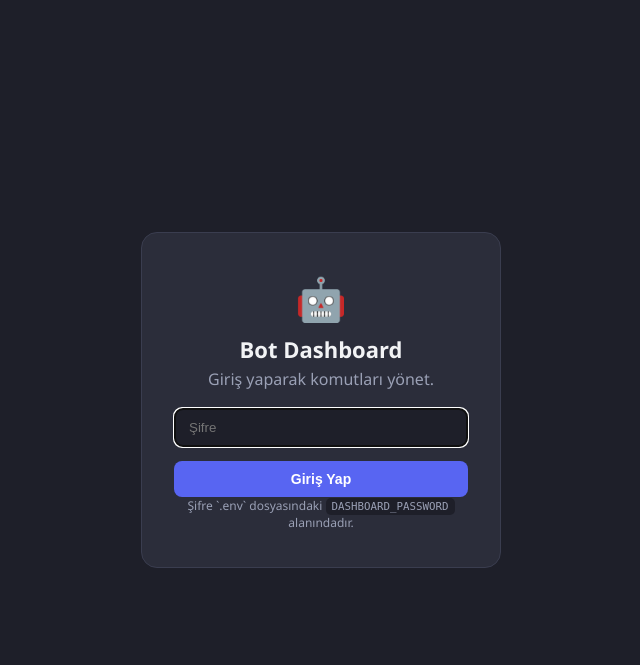
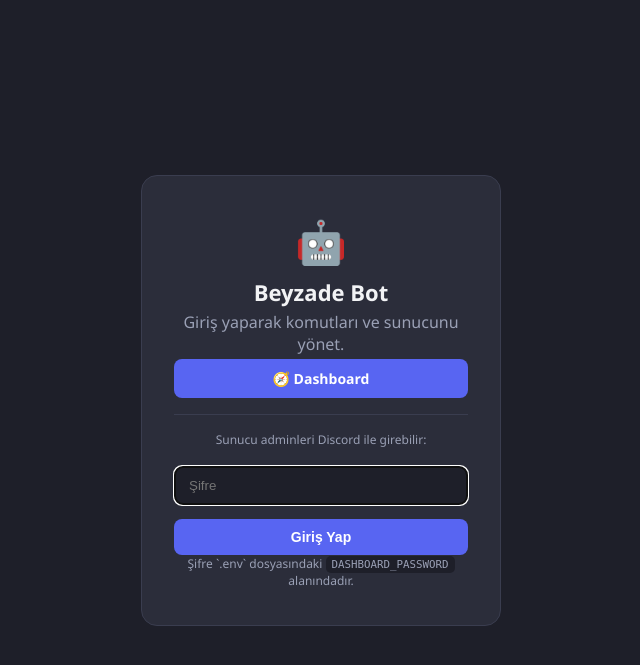
Before and after one commit to kaanpasam0675-web/beyzadebot, a Flask app: template dashboard/templates/login.html in a window 1280 px wide. Shown: the top 665 px of the page, without its empty margins (319-959 px from the left). Run offline with Flask 3, Linux system fonts and the light colour scheme; the template is opened without the code that fills it, so the values that code supplies are empty.

Commit message:
Landing sayfasi: Uygulamayi Ekle + Dashboard butonlari

```diff
--- a/dashboard/app.py
+++ b/dashboard/app.py
@@ -133,7 +133,13 @@ def login():
             return redirect(url_for("home"))
         error = "Yanlış şifre."
     oauth_url = _discord_oauth_url() if config.DISCORD_CLIENT_ID else None
-    return render_template("login.html", error=error, oauth_url=oauth_url)
+    invite_url = (
+        f"https://discord.com/api/oauth2/authorize?client_id={config.DISCORD_CLIENT_ID}"
+        "&permissions=8&scope=bot%20applications.commands"
+        if config.DISCORD_CLIENT_ID
+        else None
+    )
+    return render_template("login.html", error=error, oauth_url=oauth_url, invite_url=invite_url)
 
 
 @app.route("/login/discord")
--- a/dashboard/templates/login.html
+++ b/dashboard/templates/login.html
@@ -9,16 +9,22 @@
 <body class="login-body">
   <div class="login-card">
     <div class="login-logo">🤖</div>
-    <h1>Bot Dashboard</h1>
-    <p class="muted">Giriş yaparak komutları yönet.</p>
+    <h1>Beyzade Bot</h1>
+    <p class="muted">Giriş yaparak komutları ve sunucunu yönet.</p>
     {% if error %}
       <div class="alert error">{{ error }}</div>
     {% endif %}
+    {% if invite_url %}
+      <a class="btn success" href="{{ invite_url }}" target="_blank" rel="noopener" style="width:100%;text-align:center;margin-bottom:10px;">➕ Uygulamayı Ekle</a>
+    {% endif %}
+    <a class="btn discord-btn" href="{{ url_for('home') }}" style="width:100%;text-align:center;">🧭 Dashboard</a>
+    <hr style="margin:16px 0;border:none;border-top:1px solid var(--border);">
+    <p class="muted small" style="text-align:center;margin-bottom:10px;">Sunucu adminleri Discord ile girebilir:</p>
     {% if oauth_url %}
       <a class="btn discord-btn" href="{{ oauth_url }}" style="width:100%;text-align:center;margin-bottom:10px;">Discord ile Giriş</a>
     {% endif %}
     <form method="post">
-      <input type="password" name="password" placeholder="Şifre" required autofocus>
+      <input type="password" name="password" placeholder="Şifre" autofocus>
       <button class="btn primary" type="submit">Giriş Yap</button>
     </form>
     <p class="muted small">Şifre `.env` dosyasındaki <code>DASHBOARD_PASSWORD</code> alanındadır.</p>
```
